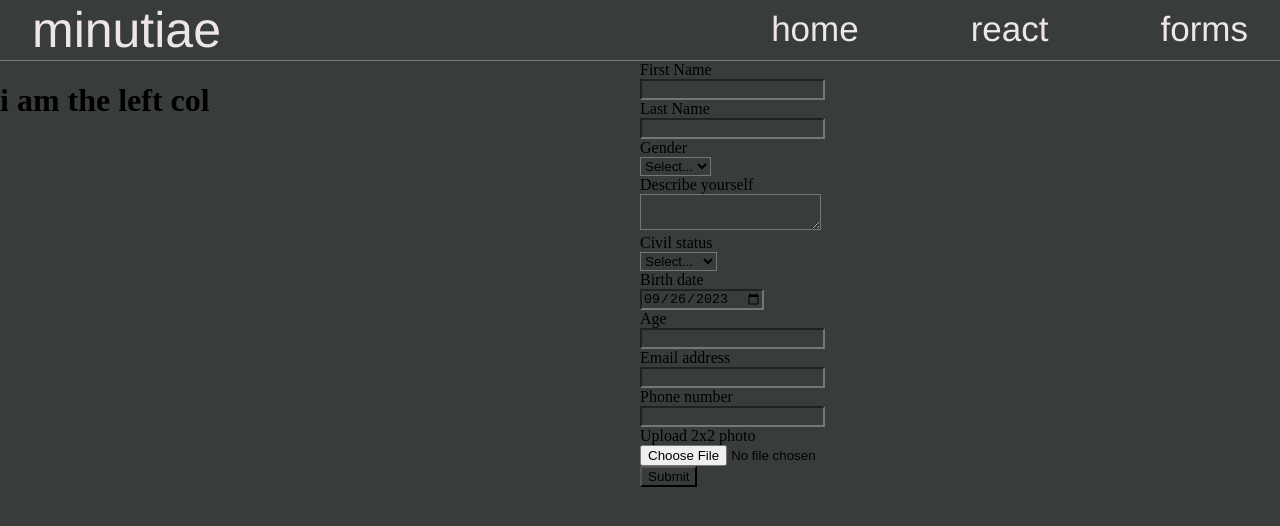
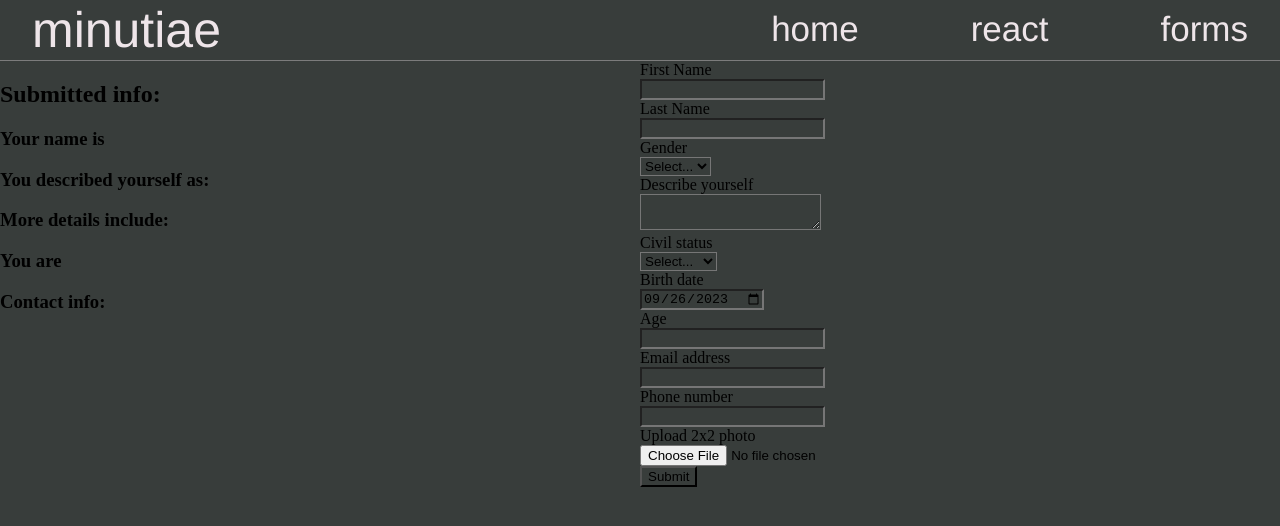
Before and after one commit to sciyon/CS3105_minutiae, a React (Vite) app: page /FormsAct in a window 1280 px wide. Shown: the top 526 px of the page. Built offline with nearby package versions, Linux system fonts and the light colour scheme.

Commit message:
[Erwin][Feat]Finalising forms page content

```diff
--- a/src/components/layouts/formsAct.jsx
+++ b/src/components/layouts/formsAct.jsx
@@ -6,7 +6,24 @@ export default function FormsAct(){
   return (
   <div className="forms-container">
     <div className="left-col">
-      <h1>i am the left col</h1>
+      <h2>Submitted info:</h2>
+      <div className="show-name">
+        <div className="image"></div>
+        <h3>Your name is</h3>
+        <div className="fname"></div>
+        <div className="lname"></div>
+        <h3>You described yourself as: </h3>
+        <div className="about"></div>
+        <h3>More details include: </h3>
+        <div className="gender"></div>
+        <div className="civilStatus"></div>
+        <h3>You are</h3>
+        <div className="age"></div>
+        <div className="birthDate"></div>
+        <h3>Contact info:</h3>
+        <div className="email"></div>
+        <div className="phoneNumber"></div>
+      </div>
     </div>
     <div className="right-col">
       <FormsBox/>
```
